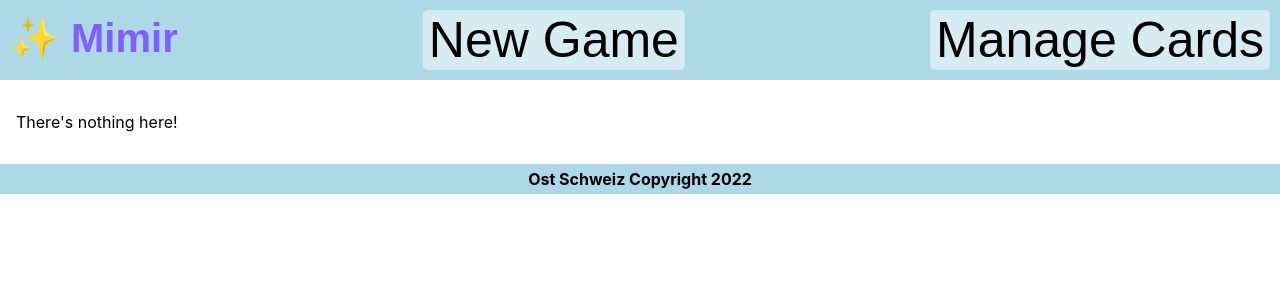
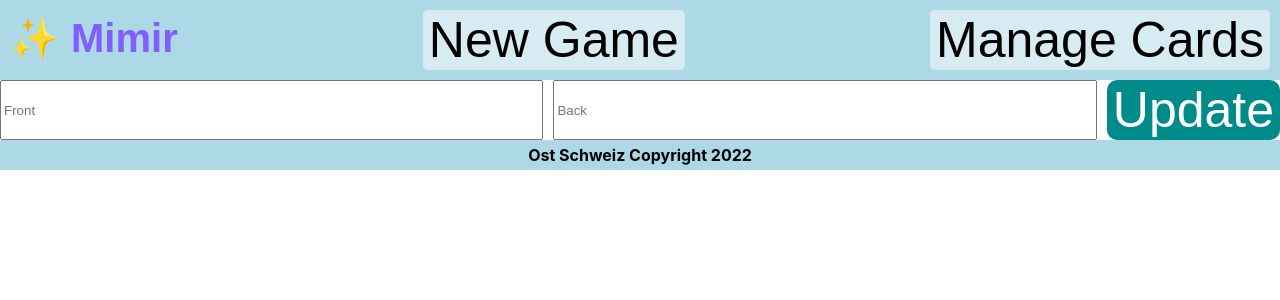
Before and after one commit to Dogusyak/mimir, a React (Create React App) app: page /cards/1 in a window 1280 px wide. Shown: the top 300 px of the page. Built offline with nearby package versions, Linux system fonts and the light colour scheme.

Commit message:
Card edit has been added but not yet completed.

```diff
--- a/src/components/pages/App.tsx
+++ b/src/components/pages/App.tsx
@@ -5,6 +5,7 @@ import { Routes, Route } from 'react-router-dom'
 import { Layout } from '../widgets/Layout'
 import { Home } from '../widgets/Home'
 import { Cards } from './Cards';
+import { CardEdit } from './CardEdit';
 
 
 
@@ -16,6 +17,7 @@ function App() {
       <Route path="/" element={<Layout />}>
         <Route index element={<Home />} />
         <Route path="cards" element={<Cards />} />
+        <Route path="cards/:id" element={<CardEdit />} />
           <Route
             path="*"
             element={
--- /dev/null
+++ b/src/components/pages/CardEdit.tsx
@@ -0,0 +1,55 @@
+import { CardForm } from './components/CardForm'
+import {FancyList} from '../controls/FancyList'
+import {FancyItem} from '../controls/FancyItem'
+import { useEffect, useState } from 'react'
+import {Card, CARD_DATA, createCard} from '../../models/cardModels/CardModel'
+import { CardList } from './components/CardList'
+import CardService from 'services/CardService'
+import { useNavigate, useParams, useSearchParams } from "react-router-dom";
+
+export function CardEdit() {
+	const navigate = useNavigate()
+
+	type CardEditParams = {
+		id: string
+	}
+
+	const { id } = useParams<CardEditParams>()
+
+	const [card, setCard] = useState<Card>()
+	const [front, setFront] = useState<string>('')
+	const [back, setBack] = useState<string>('')
+
+
+	useEffect(() => {
+		const card = fetchCardDetails(String(id))
+		setCard(card)
+	  }, [id])
+
+	  function fetchCardDetails(id: string) {
+		const cards = CARD_DATA;
+		return cards.find(record => record.id === id)
+	  }
+
+    const update = (obj: Card) => {
+        const update = async () => {
+			const response = await CardService.updateCard(obj);
+			if (response === 'success') {
+				navigate('/cards') //Todo navigate does not function correctly.
+			}
+		}
+		update()
+	}
+
+    return (
+        <>
+            <CardForm
+            addCard={update}
+            updateCard={update}
+            setFront={setFront}
+			front={front}
+			setBack = {setBack}
+            back={back} />
+        </>
+    )
+}
--- a/src/components/pages/Cards.tsx
+++ b/src/components/pages/Cards.tsx
@@ -2,15 +2,14 @@ import { CardForm } from './components/CardForm'
 import {FancyList} from '../controls/FancyList'
 import {FancyItem} from '../controls/FancyItem'
 import { useEffect, useState } from 'react'
-import {Card, createCard} from '../../models/cardModels/CardModel'
+import {Card, CARD_DATA, createCard} from '../../models/cardModels/CardModel'
 import { CardList } from './components/CardList'
 import CardService from 'services/CardService'
 import { useNavigate } from "react-router-dom";
 
 export function Cards() {
-	const navigate = useNavigate()
 
-	const [cards, setCards] = useState<Card[]>([])
+	const [CARD_DATA, setCards] = useState<Card[]>([])
 	const [front, setFront] = useState<string>('')
 	const [back, setBack] = useState<string>('')
 
@@ -25,24 +24,20 @@ export function Cards() {
 		return () => {
 			console.log('card unmounted')
 		}
-	}, [CardService.getCards]);
+	}, []);
 
 	const add = (obj: Card) => {
 		const add = async () => {
 			const response = await CardService.addCard(createCard(obj));
 			if (response === 'success') {
-				navigate('/cards') //Todo navigate does not function correctly.
+				//TODO refresh list.
 			}
 		}
 		add()
 	}
 
-    const edit = (id: string) => {
-	//TODO
-	}
-
     const remove = (id: string) => {
-		const newList = cards.filter(card => card.id !== id)
+		const newList = CARD_DATA.filter(card => card.id !== id)
 		setCards(newList)
 	}
 
@@ -50,13 +45,13 @@ export function Cards() {
         <>
             <CardForm
             addCard={add}
+			updateCard={add}
             setFront={setFront}
 			front={front}
 			setBack = {setBack}
             back={back} />
             <CardList
-            		cards={cards}
-                    edit={edit}
+            		cards={CARD_DATA}
 					remove={remove}
             />
         </>
--- a/src/components/pages/components/CardForm.tsx
+++ b/src/components/pages/components/CardForm.tsx
@@ -5,6 +5,7 @@ import { Card } from '../../../models/cardModels/CardModel'
 interface Props {
   className?: string
   addCard: (card: Card) => void
+  updateCard: (card: Card) => void
   setFront: (front: string) => void
   setBack: (back: string) => void
   front: string
@@ -18,11 +19,17 @@ export const CardForm = (props: Props) => {
     props.setBack('')
   }
 
+  const update = () => {
+    props.updateCard({ front: props.front, back: props.back } as Card)
+    props.setFront('')
+    props.setBack('')
+  }
+
   return (
     <Container className={props.className}>
-      <Input value={props.front} onChange={e => props.setFront( e.target.value )} placeholder="Front" />
-      <Input value={props.back} onChange={e => props.setBack(e.target.value )} placeholder="Back" />
-      <Button onClick={add}>Add</Button>
+      <Input value={props.front} onChange={e => props.setFront(e.target.value)} placeholder="Front" />
+      <Input value={props.back} onChange={e => props.setBack(e.target.value)} placeholder="Back" />
+      {props.addCard.name === 'add' ? (<Button onClick={add}>Add</Button>) : <Button onClick={update}>Update</Button>}
     </Container>
   )
 }
--- a/src/components/pages/components/CardList.tsx
+++ b/src/components/pages/components/CardList.tsx
@@ -3,6 +3,7 @@ import { Card } from '../../../models/cardModels/CardModel'
 import { Button } from '../../controls/Button'
 import { Label } from '../../controls/Label'
 import styled, { css, createGlobalStyle } from 'styled-components/macro'
+import { QueryNavLink } from '../../../helpers/QueryNavLink'
 
 
 const FancyList = styled.ul`
@@ -18,7 +19,6 @@ const FancyItem = styled.li`
 interface Props {
     cards: Card[]
     remove: (id: string) => void
-    edit: (id: string) => void
 }
 
 const Container = styled.div`
@@ -29,10 +29,10 @@ const Container = styled.div`
   justify-content: space-between;
 `
 
-export const CardList = ({ cards, remove, edit }: Props) => {
+export const CardList = ({ cards, remove }: Props) => {
 
     if (cards.length === 0) {
-        return <div>Keine Todos gefunden.</div>
+        return <div>Keine Cards gefunden.</div>
     }
 
     return (
@@ -45,8 +45,13 @@ export const CardList = ({ cards, remove, edit }: Props) => {
                                 <Label>{card.front}</Label>
                                 <Label>{card.back}</Label>
                                 <Container>
-                                <Button onClick={() => edit(card.id)}>Edit</Button>
-                                <Button onClick={() => remove(card.id)}>Delete</Button>
+                                    <QueryNavLink
+                                        to={card.id}
+                                        key={card.id}
+                                    >
+                                        <Button onClick={() => null}>Edit</Button>
+                                    </QueryNavLink>
+                                    <Button onClick={() => remove(card.id)}>Delete</Button>
                                 </Container>
                             </Container>
                         </FancyItem>
--- a/src/models/cardModels/CardModel.ts
+++ b/src/models/cardModels/CardModel.ts
@@ -11,3 +11,5 @@ export const createCard = (obj:Card): Card => ({
 	front: obj.front,
 	back: obj.back,
 })
+
+export const CARD_DATA: Card[] = []
--- a/src/services/CardService.ts
+++ b/src/services/CardService.ts
@@ -49,9 +49,14 @@ async function updateCard(card:Card) {
     const url = "http://localhost:3003/api/cards/"+{cardId}
 
     const response = await fetch(url, {method: 'PUT', body: JSON.stringify(card)});
-    const data = await response.json();
+    if (!response.ok) {
+      throw new Error(`Error! status: ${response.status}`);
+    }
+    else {
+      return 'success';
+    }
 
-    console.log(data);
+    console.log(response.json());
 }
 
 async function deleteCard(card:Card) {
```
